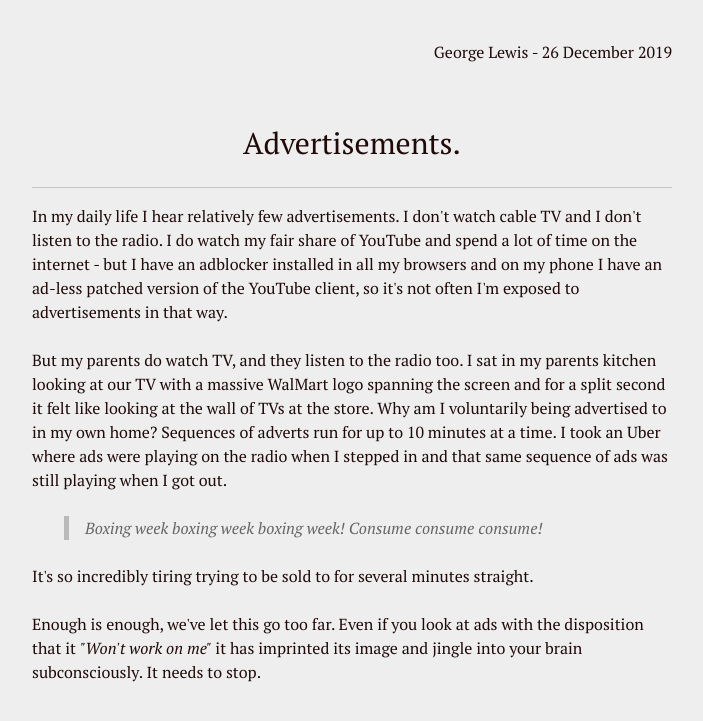
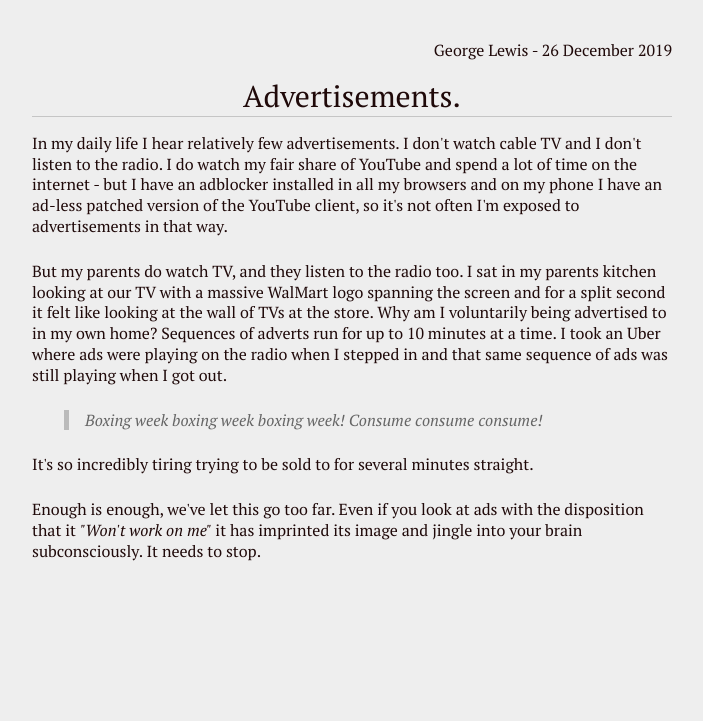
Before and after one commit to George-lewis/george-lewis.github.io, a Jekyll site: the page _assets/blog/ad-s.html, which Jekyll copies as it is, in a window 1280 px wide. Shown: the top 721 px of the page, without its empty margins (288-991 px from the left). Built offline with Jekyll 4.4.1, drawn with Linux system fonts in a browser that asks for light colours.

Commit message:
Update blog post

```diff
--- a/_assets/blog/ad-s.html
+++ b/_assets/blog/ad-s.html
@@ -185,7 +185,7 @@ html, body {
 	background-color: #f3f2ee;
 	font-family: "PT Serif", 'Times New Roman', Times, serif;
 	color: #1f0909;
-	line-height: 1.5em;
+	line-height: 1.3em; # Change from 1.5em
 }
 
 /*#write {
@@ -254,7 +254,7 @@ h1 {
 	/*30 / 16*/
 	line-height: 1.6em;
 	/* 48 / 30*/
-	margin-top: 2em;
+	/*margin-top: 1.5em; # 2em*/
 }
 h2,
 h3 {
@@ -262,9 +262,9 @@ h3 {
 	/*21 / 16*/
 	line-height: 1.15;
 	/*24 / 21*/
-	margin-top: 2.285714em;
+	margin-top: 1em; # 2.285714em
 	/*48 / 21*/
-	margin-bottom: 1.15em;
+	margin-bottom: 0.5em; # 1.5em
 	/*24 / 21*/
 }
 h3 {
@@ -273,7 +273,7 @@ h3 {
 h4 {
 	font-size: 1.125em;
 	/*18 / 16*/
-	margin-top: 2.67em;
+	margin-top: 0; # 2.67em
 	/*48 / 18*/
 }
 h5,
@@ -283,7 +283,7 @@ h6 {
 }
 h1 {
 	border-bottom: 1px solid;
-	margin-bottom: 1.875em;
+	margin-bottom: 1.5em; # 1.875em
 	padding-bottom: 0.8125em;
 }
 /* links */
@@ -717,6 +717,7 @@ input {
 }
 
 
+
 </style>
 </head>
 <body class='typora-export' >
```
